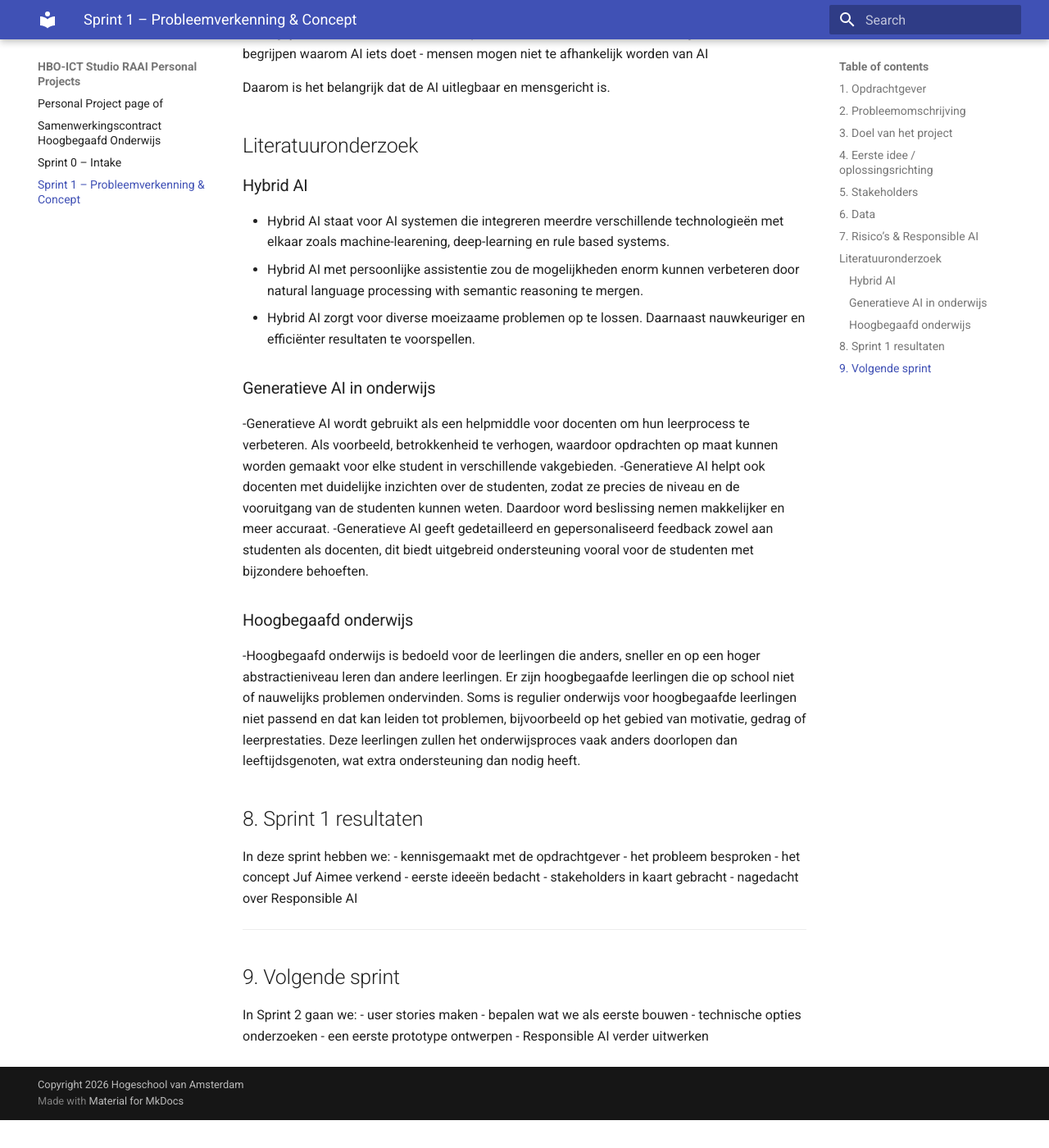
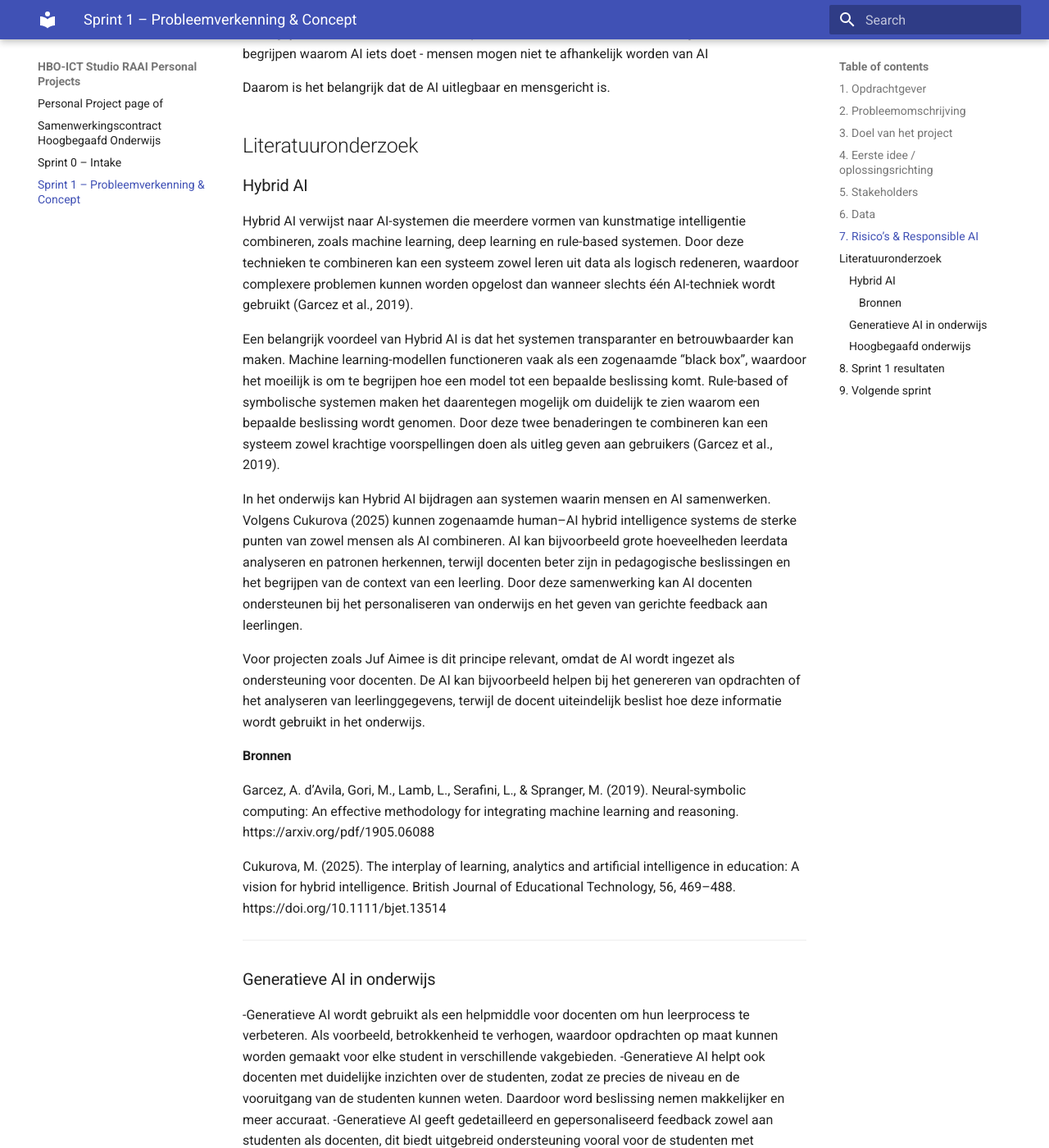
Before and after one commit to Jayson123321/Juf-aimee, an MkDocs documentation site: the page built from docs/sprint_1.md, in a window 1280 px wide and 1400 px high, scrolled down 1715 px. Shown: the whole window at 82% size. Built offline with MkDocs 1.6.1 and Material for MkDocs 9.7.7, drawn with Linux system fonts in a browser that asks for light colours; before the commit the page ends 3081 px from its top, so only the background shows below that; some of the changed text lies outside the part shown.

Commit message:
Docs: Added literature sources for hybrid ai

```diff
--- a/docs/sprint_1.md
+++ b/docs/sprint_1.md
@@ -81,10 +81,26 @@ Daarom is het belangrijk dat de AI uitlegbaar en mensgericht is.
 ## Literatuuronderzoek
 
 ### Hybrid AI
-- Hybrid AI staat voor AI systemen die integreren meerdre verschillende technologieën met elkaar zoals machine-learening, deep-learning en rule based systems.
-- Hybrid AI met persoonlijke assistentie zou de mogelijkheden enorm kunnen verbeteren door natural language processing with semantic reasoning te mergen.
-- Hybrid AI zorgt voor diverse moeizaame problemen op te lossen. Daarnaast nauwkeuriger en efficiënter resultaten te voorspellen.
+Hybrid AI verwijst naar AI-systemen die meerdere vormen van kunstmatige intelligentie combineren, zoals machine learning, deep learning en rule-based systemen. Door deze technieken te combineren kan een systeem zowel leren uit data als logisch redeneren, waardoor complexere problemen kunnen worden opgelost dan wanneer slechts één AI-techniek wordt gebruikt (Garcez et al., 2019).
 
+Een belangrijk voordeel van Hybrid AI is dat het systemen transparanter en betrouwbaarder kan maken. Machine learning-modellen functioneren vaak als een zogenaamde “black box”, waardoor het moeilijk is om te begrijpen hoe een model tot een bepaalde beslissing komt. Rule-based of symbolische systemen maken het daarentegen mogelijk om duidelijk te zien waarom een bepaalde beslissing wordt genomen. Door deze twee benaderingen te combineren kan een systeem zowel krachtige voorspellingen doen als uitleg geven aan gebruikers (Garcez et al., 2019).
+
+In het onderwijs kan Hybrid AI bijdragen aan systemen waarin mensen en AI samenwerken. Volgens Cukurova (2025) kunnen zogenaamde human–AI hybrid intelligence systems de sterke punten van zowel mensen als AI combineren. AI kan bijvoorbeeld grote hoeveelheden leerdata analyseren en patronen herkennen, terwijl docenten beter zijn in pedagogische beslissingen en het begrijpen van de context van een leerling. Door deze samenwerking kan AI docenten ondersteunen bij het personaliseren van onderwijs en het geven van gerichte feedback aan leerlingen.
+
+Voor projecten zoals Juf Aimee is dit principe relevant, omdat de AI wordt ingezet als ondersteuning voor docenten. De AI kan bijvoorbeeld helpen bij het genereren van opdrachten of het analyseren van leerlinggegevens, terwijl de docent uiteindelijk beslist hoe deze informatie wordt gebruikt in het onderwijs.
+
+#### Bronnen
+
+Garcez, A. d’Avila, Gori, M., Lamb, L., Serafini, L., & Spranger, M. (2019).
+Neural-symbolic computing: An effective methodology for integrating machine learning and reasoning.
+https://arxiv.org/pdf/1905.06088
+
+Cukurova, M. (2025).
+The interplay of learning, analytics and artificial intelligence in education: A vision for hybrid intelligence.
+British Journal of Educational Technology, 56, 469–488.
+https://doi.org/10.1111/bjet.13514
+
+---
 ### Generatieve AI in onderwijs
 -Generatieve AI wordt gebruikt als een helpmiddle voor docenten om hun leerprocess te verbeteren. Als voorbeeld, betrokkenheid te verhogen, waardoor opdrachten op maat kunnen worden gemaakt voor elke student in verschillende vakgebieden.
 -Generatieve AI helpt ook docenten met duidelijke inzichten over de studenten, zodat ze precies de niveau en de vooruitgang van de studenten kunnen weten. Daardoor word beslissing nemen makkelijker en meer accuraat.
@@ -106,7 +123,6 @@ In deze sprint hebben we:
 
 ## 9. Volgende sprint
 In Sprint 2 gaan we:
-- user stories maken
 - bepalen wat we als eerste bouwen
 - technische opties onderzoeken
 - een eerste prototype ontwerpen
```
Also changed, not shown: other parts of docs/sprint_1.md (+1 -0 lines).
